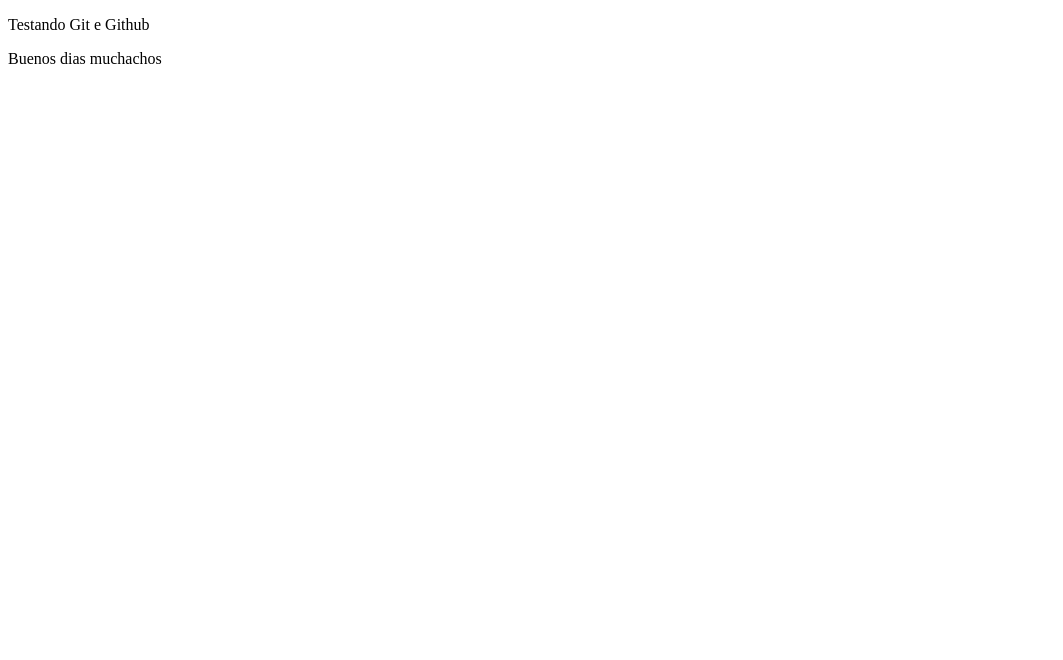
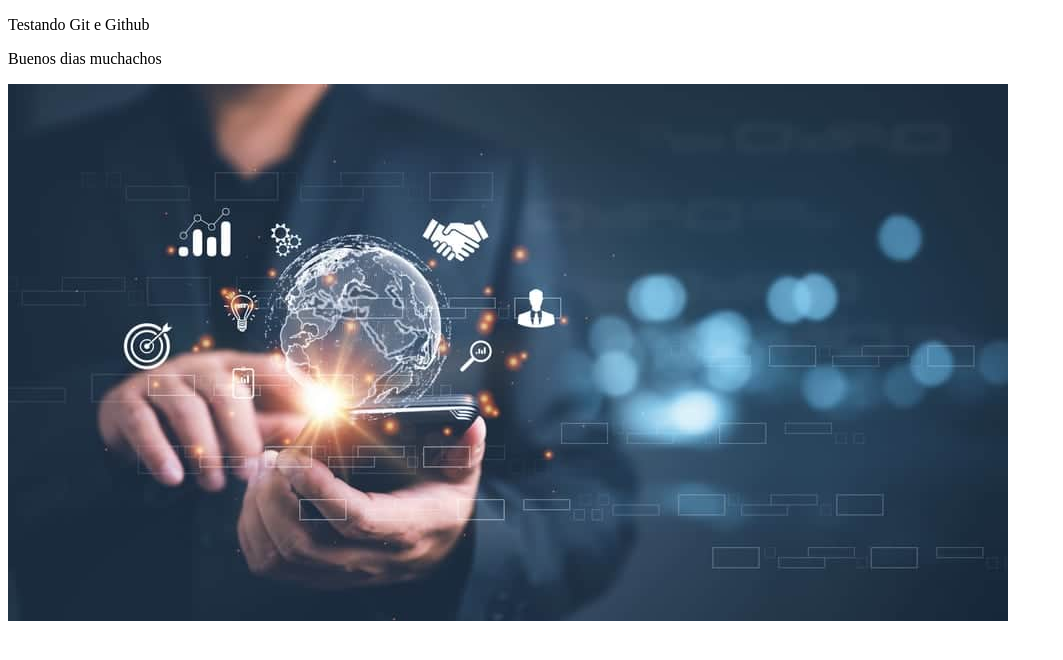
Before and after one commit to Adriele2710/tutorialGitHub, a plain HTML site: page index.html in a window 1280 px wide. Shown: the whole page, without its empty margins (0-1063 px from the left). Drawn offline with Linux system fonts and the light colour scheme.

Commit message:
Layout da aplicação

```diff
--- a/index.html
+++ b/index.html
@@ -4,10 +4,15 @@
     <meta charset="UTF-8">
     <meta name="viewport" content="width=device-width, initial-scale=1.0">
     <title>Site - Aula Diego</title>
+    <link rel="stylesheet" href="img/teste.jpg">
 </head>
 <body>
     <p>Testando Git e Github</p>
     <p>Buenos dias muchachos</p>
+    <div>
+        <img src="img/teste.jpg" alt="">
+    </div>
+
 
 </body>
 </html>
```
Also changed, not shown: img/teste.jpg (added).
